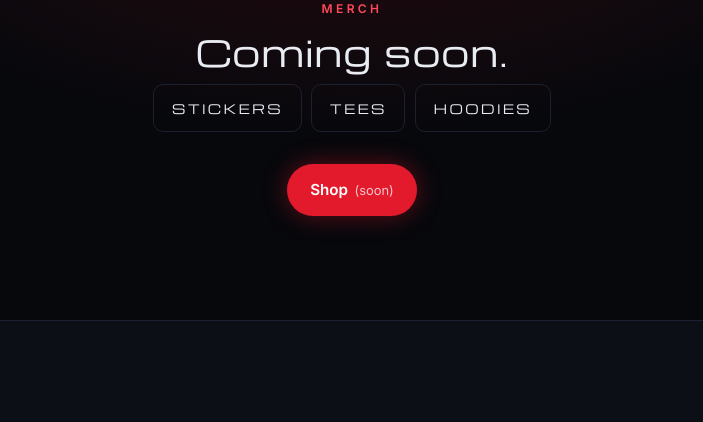
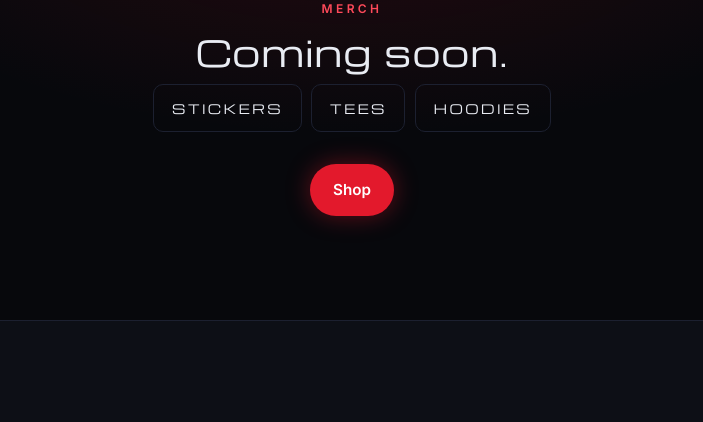
Before and after one commit to ZenithMotorSportsID/zenithmotorsportsid.github.io, a plain HTML site: page index.html in a window 1280 px wide. Shown: the part 3390-3812 px from the top of the page, without its empty margins (288-991 px from the left). Drawn offline with nearby package versions, Linux system fonts and the light colour scheme.

Commit message:
Link Fourthwall store

```diff
--- a/index.html
+++ b/index.html
@@ -140,8 +140,7 @@
         <ul class="merch__list">
           <li>Stickers</li><li>Tees</li><li>Hoodies</li>
         </ul>
-        <!-- STORE_URL: replace href="#" with the Fourthwall store URL once it's live -->
-        <a class="btn btn--red" href="#" aria-disabled="true">Shop <span class="soon">(soon)</span></a>
+        <a class="btn btn--red" href="https://zenith-motorsports-idaho-shop.fourthwall.com" target="_blank" rel="noopener">Shop</a>
       </div>
     </section>
 
```
